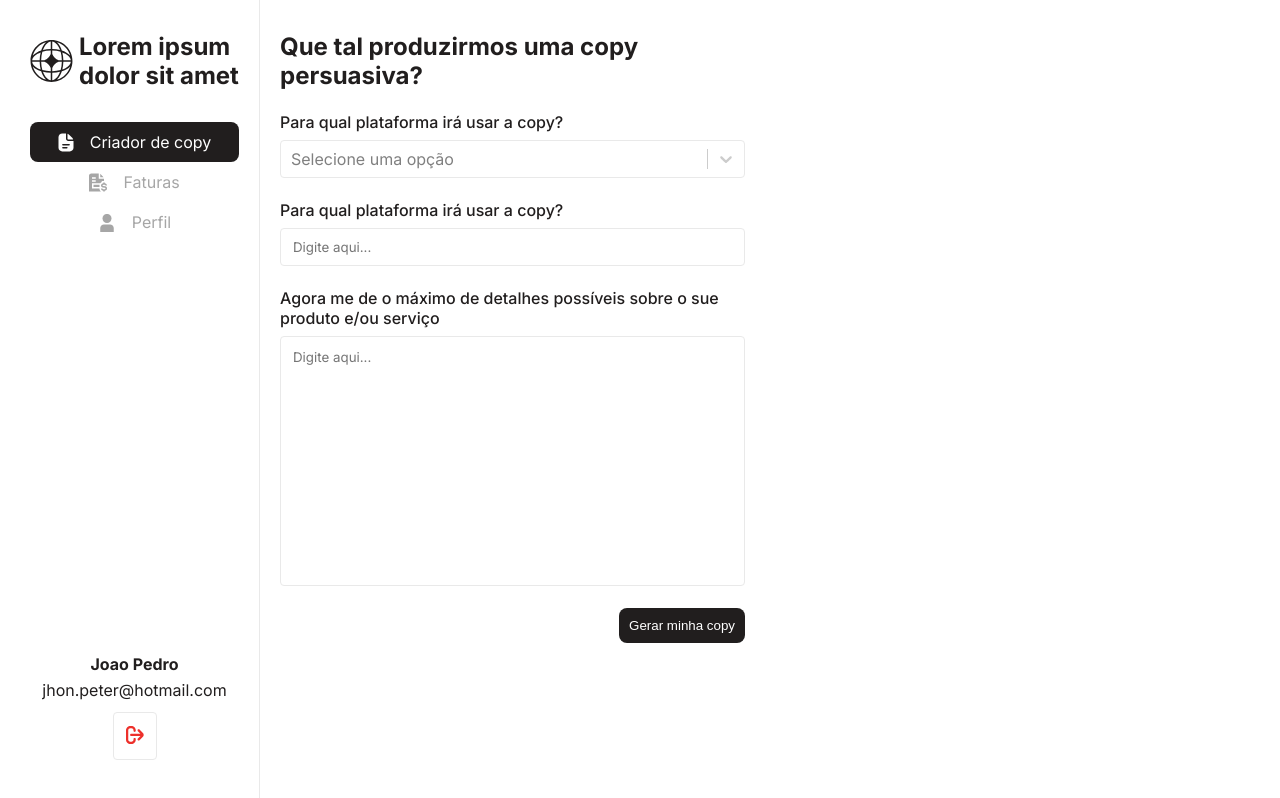
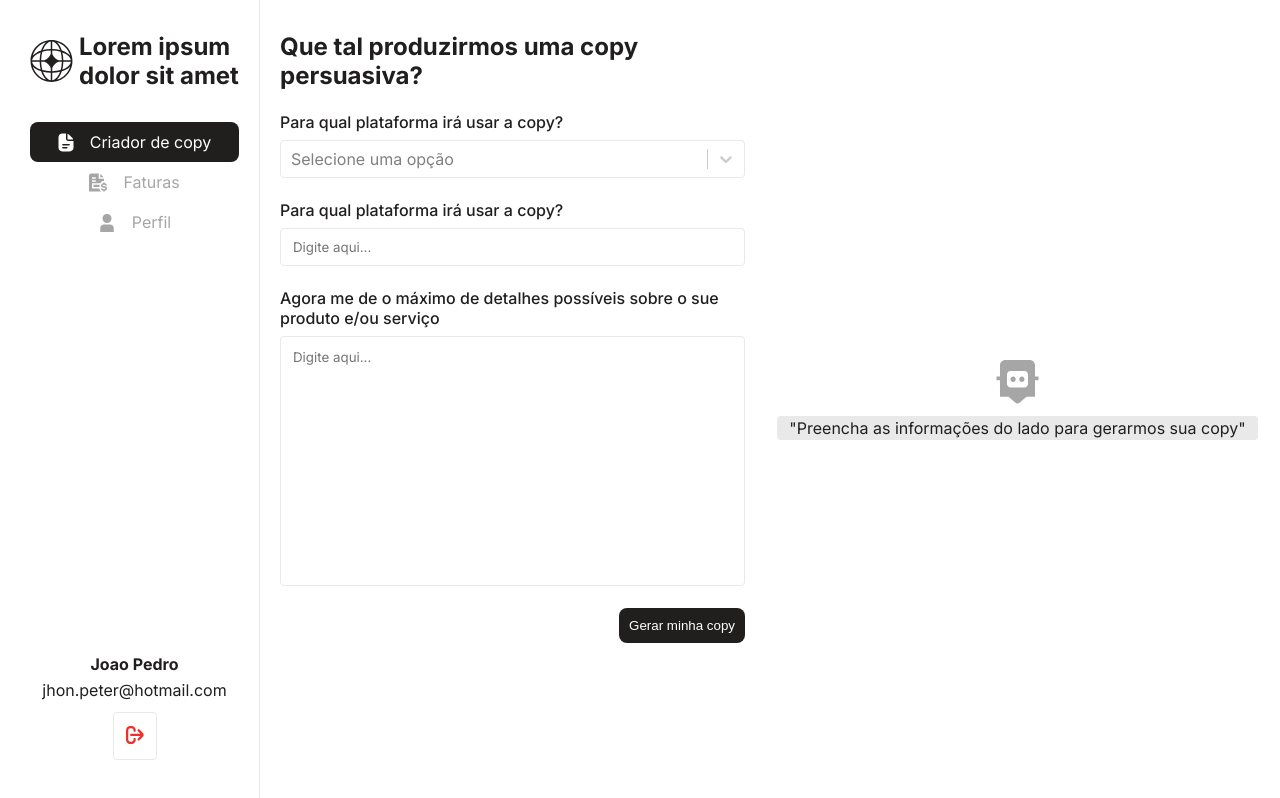
Before and after one commit to IcaroSilvaFK/copy-generator-front, a Next.js app: page /copy in a window 1280 px wide. Built offline with nearby package versions, Linux system fonts and the light colour scheme.

Commit message:
feat: create copy response

```diff
--- a/package.json
+++ b/package.json
@@ -15,6 +15,7 @@
     "polished": "^4.2.2",
     "react": "18.2.0",
     "react-dom": "18.2.0",
+    "react-hook-form": "^7.43.9",
     "react-select": "^5.7.2",
     "styled-components": "^5.3.5"
   },
--- a/src/components/templates/CopyFormGenerator/index.tsx
+++ b/src/components/templates/CopyFormGenerator/index.tsx
@@ -1,15 +1,21 @@
 import { useTheme } from 'styled-components'
 import { Col, Container } from './styles'
 import Select, { StylesConfig } from 'react-select'
-import { transparentize } from 'polished'
+import { useForm } from 'react-hook-form'
 
 const options = [
   { value: 'Facebook Ads, TikTok Ads, e Twitter Ads', label: 't' },
   { value: 'Google Ads', label: 'g' },
 ]
 
+interface IFormProps {
+  title: string
+  copy: string
+}
+
 export function CopyFormGenerator() {
   const { colors } = useTheme()
+  const { register, handleSubmit } = useForm<IFormProps>()
 
   const selectStyles: StylesConfig = {
     control(base, { menuIsOpen }) {
@@ -22,11 +28,7 @@ export function CopyFormGenerator() {
         },
       }
     },
-    menu(base) {
-      return {
-        ...base,
-      }
-    },
+
     option(base, { isFocused }) {
       return {
         ...base,
@@ -59,12 +61,16 @@ export function CopyFormGenerator() {
     },
   }
 
+  function onSubmit(data: IFormProps) {
+    console.log({ data })
+  }
+
   return (
     <Container>
       <header>
         <h3>Que tal produzirmos uma copy persuasiva?</h3>
       </header>
-      <form>
+      <form onSubmit={handleSubmit(onSubmit)}>
         <Col>
           <label>Para qual plataforma irá usar a copy?</label>
           <Select options={options} styles={selectStyles} placeholder="Selecione uma opção" />
@@ -72,12 +78,12 @@ export function CopyFormGenerator() {
 
         <Col>
           <label>Para qual plataforma irá usar a copy?</label>
-          <input type="text" placeholder="Digite aqui..." />
+          <input type="text" placeholder="Digite aqui..." {...register('title')} />
         </Col>
 
         <Col>
           <label>Agora me de o máximo de detalhes possíveis sobre o sue produto e/ou serviço</label>
-          <textarea placeholder="Digite aqui..." />
+          <textarea placeholder="Digite aqui..." {...register('copy')} />
         </Col>
 
         <button>Gerar minha copy</button>
--- /dev/null
+++ b/src/components/templates/CopyResponse/index.tsx
@@ -0,0 +1,14 @@
+import { Container, EmptyCopyContainer } from './styles'
+
+export function CopyResponse() {
+  return (
+    <Container>
+      <EmptyCopyContainer>
+        <img src="/assets/empty-copy.svg" />
+        <div>
+          <span>&quot;Preencha as informações do lado para gerarmos sua copy&quot;</span>
+        </div>
+      </EmptyCopyContainer>
+    </Container>
+  )
+}
--- /dev/null
+++ b/src/components/templates/CopyResponse/styles.ts
@@ -0,0 +1,27 @@
+import styled from 'styled-components'
+
+export const Container = styled.div``
+
+export const EmptyCopyContainer = styled.div`
+  display: flex;
+  flex-direction: column;
+  align-items: center;
+  justify-content: center;
+  height: 100%;
+
+  gap: 12px;
+
+  img {
+    max-width: 44px;
+  }
+
+  div {
+    background: ${({ theme }) => theme.colors.gray[100]};
+    border-radius: 4px;
+    padding: 2px 12px;
+
+    display: flex;
+    align-items: center;
+    justify-content: center;
+  }
+`
--- a/src/pages/copy/index.tsx
+++ b/src/pages/copy/index.tsx
@@ -1,10 +1,12 @@
 import { CopyFormGenerator } from '../../components/templates/CopyFormGenerator'
+import { CopyResponse } from '../../components/templates/CopyResponse'
 import { Layout } from '../../layout'
 
 export default function Page() {
   return (
     <Layout>
       <CopyFormGenerator />
+      <CopyResponse />
     </Layout>
   )
 }
```
Also changed, not shown: 1 other file (tests, documents, lock files or other folders).
